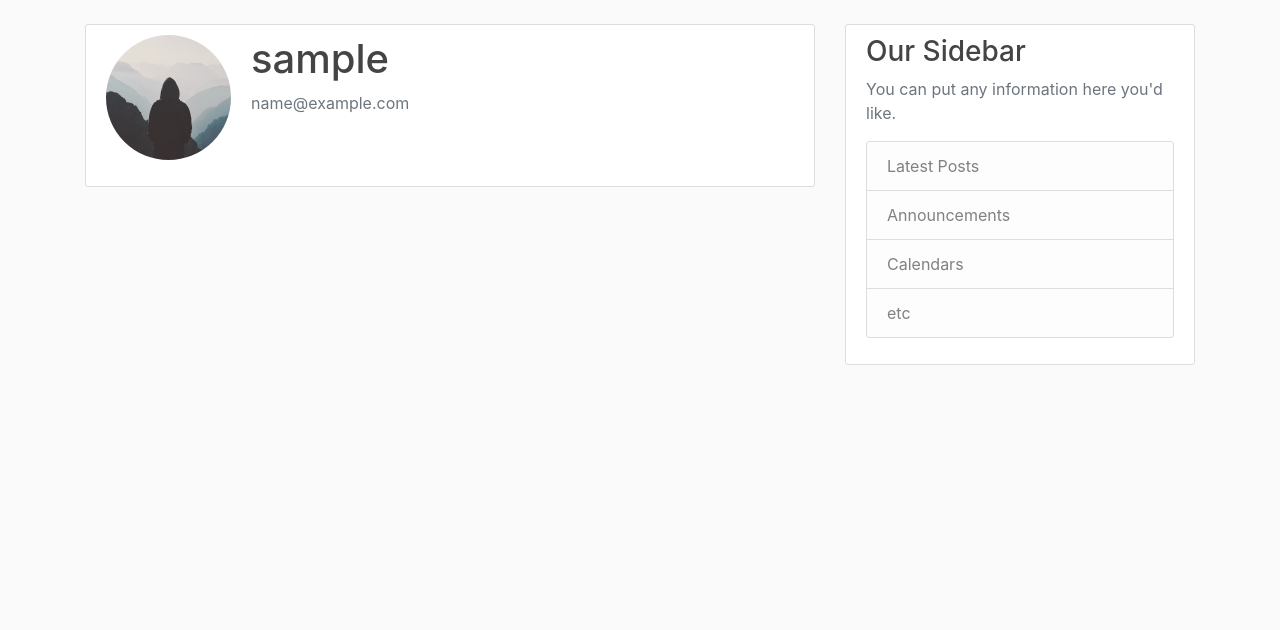
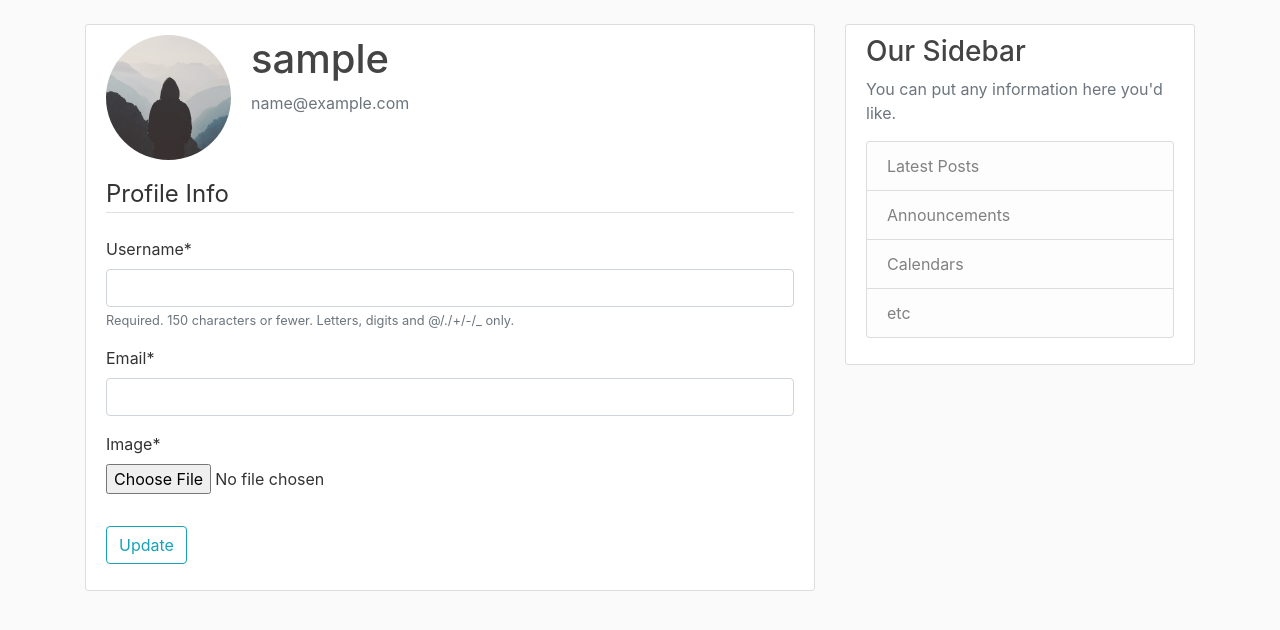
Before and after one commit to HusseinAzeez/django-blog-app, a Django app: template user/templates/profile.html in a window 1280 px wide. Shown: the part 56-686 px from the top of the page. Run offline with Django 3.2, Linux system fonts and the light colour scheme; the template is opened without the code that fills it: values that come from a table or form of the project are taken from there, others are empty; the visitor is signed in with stand-in values (Sample User, id 1); some libraries are stand-ins or nearby versions.

Commit message:
Feat: Add update profile feature

```diff
--- a/user/forms.py
+++ b/user/forms.py
@@ -1,6 +1,7 @@
 from django import forms
 from django.contrib.auth.models import User
 from django.contrib.auth.forms import UserCreationForm
+from user.models import Profile
 
 
 class UserRegisterForm(UserCreationForm):
@@ -9,3 +10,17 @@ class UserRegisterForm(UserCreationForm):
     class Meta:
         model = User
         fields = ['username', 'email', 'password1', 'password2']
+
+
+class UserUpdateForm(forms.ModelForm):
+    email = forms.EmailField()
+
+    class Meta:
+        model = User
+        fields = ['username', 'email']
+
+
+class ProfileUpdateForm(forms.ModelForm):
+    class Meta:
+        model = Profile
+        fields = ['image']
--- a/user/templates/profile.html
+++ b/user/templates/profile.html
@@ -1,5 +1,6 @@
 {% extends "base.html" %}
 {% load crispy_forms_tags %}
+
 {% block content %}
     <div class="content-section">
       <div class="media">
@@ -9,5 +10,16 @@
           <p class="text-secondary">{{ user.email }}</p>
         </div>
       </div>
+        <form method="POST", enctype="multipart/form-data">
+            {% csrf_token %}
+            <fieldset class="form-group">
+                <legend class="border-bottom mb-4">Profile Info</legend>
+                {{ user_form | crispy }}
+                {{ profile_form | crispy }}
+            </fieldset>
+            <div class="form-group">
+                <button class="btn btn-outline-info" type="submit">Update</button>
+            </div>
+        </form>
     </div>
 {% endblock content %}
```
Also changed, not shown: user/views.py (+23 -2 lines).
